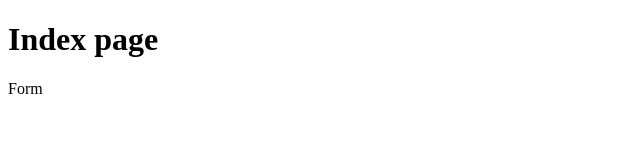
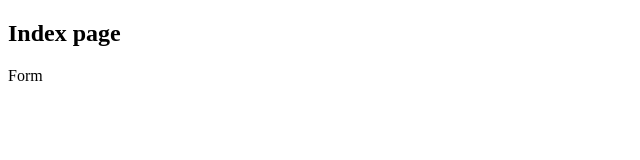
Before and after one commit to NeirynckJari/TestPullRequest, a plain HTML site: page index.html in a window 1280 px wide. Shown: the whole page, without its empty margins (0-640 px from the left). Drawn offline with Linux system fonts and the light colour scheme.

Commit message:
Change headersize

```diff
--- a/index.html
+++ b/index.html
@@ -6,7 +6,7 @@
     <title>Document</title>
 </head>
 <body>
-    <h1>Index page</h1>
+    <h2>Index page</h2>
     <p>Form</p>
 </body>
 </html>
```
